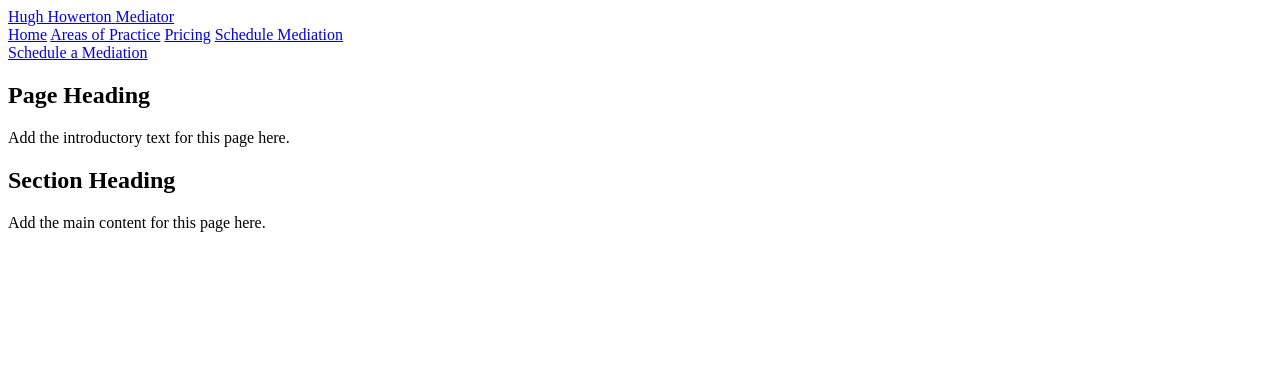
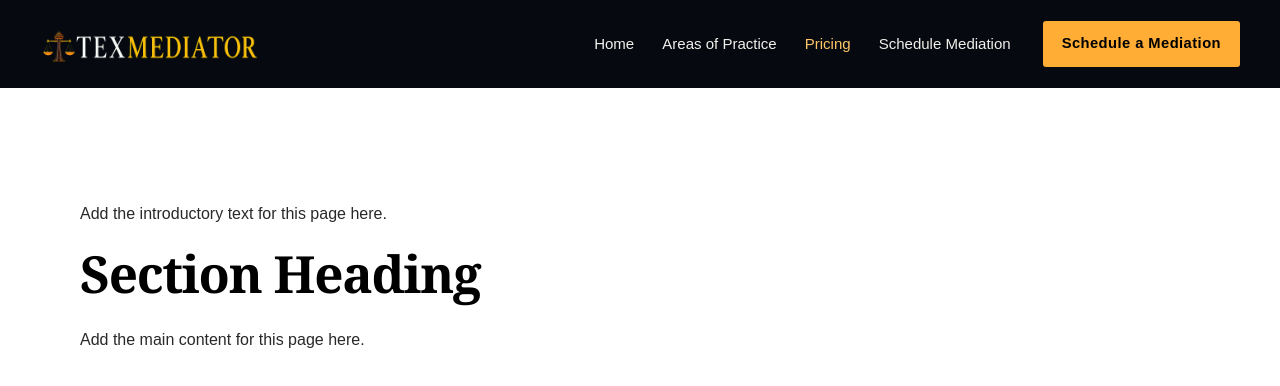
Before and after one commit to victorpena210/texmediator, a plain HTML site: page pricing.html in a window 1280 px wide. Drawn offline with Linux system fonts and the light colour scheme.

```diff
--- a/components/navbar.html
+++ b/components/navbar.html
@@ -1,7 +1,14 @@
 <header class="site-header">
-    <a href="index.html" class="site-brand">
-        <span class="brand-name">Hugh Howerton</span>
-        <span class="brand-title">Mediator</span>
+    <a
+        href="index.html"
+        class="site-brand"
+        aria-label="TexMediator home"
+    >
+        <img
+            src="images/logos/texmediator-horizontal-transparent.png"
+            alt="TexMediator"
+            class="site-brand-logo"
+        >
     </a>
 
     <nav class="main-navigation" aria-label="Main navigation">
--- a/css/main.css
+++ b/css/main.css
@@ -27,7 +27,7 @@ body {
     margin: 0;
     color: var(--text);
     background: var(--white);
-    font-family: Arial, Helvetica, sans-serif;
+    font-family: "Source Sans 3", Arial, Helvetica, sans-serif;
     line-height: 1.7;
 }
 
@@ -42,7 +42,7 @@ h1,
 h2,
 h3 {
     color: var(--navy);
-    font-family: Georgia, "Times New Roman", serif;
+    font-family: "Libre Baskerville", Georgia, "Times New Roman", serif;
     line-height: 1.15;
 }
 
@@ -50,8 +50,8 @@ h1 {
     max-width: 780px;
     margin-bottom: 24px;
     color: var(--white);
-    font-size: clamp(3rem, 7vw, 5.75rem);
-    letter-spacing: -0.04em;
+    font-size: clamp(2.8rem, 6vw, 5.1rem);
+    letter-spacing: -0.025em;
 }
 
 h2 {
@@ -78,7 +78,9 @@ a {
 #site-header {
     position: relative;
     z-index: 10;
-    background: var(--navy);
+    background-color: #060a10;
+
+
 }
 
 .site-header {
@@ -92,14 +94,21 @@ a {
 
 .site-brand {
     display: flex;
-    flex-direction: column;
+    align-items: center;
+    flex-shrink: 0;
     margin-right: auto;
-    color: var(--white);
     text-decoration: none;
 }
 
+.site-brand-logo {
+    display: block;
+    width: 220px;
+    height: auto;
+    object-fit: contain;
+}
+
 .brand-name {
-    font-family: Georgia, "Times New Roman", serif;
+    font-family: "Libre Baskerville", Georgia, "Times New Roman", serif;
     font-size: 1.25rem;
     font-weight: 700;
     letter-spacing: 0.04em;
@@ -260,7 +269,7 @@ a {
 }
 
 .hero-portrait figcaption strong {
-    font-family: Georgia, "Times New Roman", serif;
+    font-family: "Libre Baskerville", Georgia, "Times New Roman", serif;
     font-size: 1rem;
 }
 
@@ -313,7 +322,7 @@ a {
     display: block;
     margin-bottom: 12px;
     color: var(--gold);
-    font-family: Georgia, "Times New Roman", serif;
+    font-family: "Libre Baskerville", Georgia, "Times New Roman", serif;
     font-size: 3.6rem;
     font-weight: 700;
     line-height: 1;
@@ -355,7 +364,7 @@ a {
 
 .approach-lead {
     color: var(--navy);
-    font-family: Georgia, "Times New Roman", serif;
+    font-family: "Libre Baskerville", Georgia, "Times New Roman", serif;
     font-size: 1.55rem;
     font-weight: 700;
     line-height: 1.4;
@@ -403,7 +412,7 @@ a {
     border: 1px solid rgba(255, 255, 255, 0.13);
     color: var(--white);
     background: rgba(255, 255, 255, 0.045);
-    font-family: Georgia, "Times New Roman", serif;
+    font-family: "Libre Baskerville", Georgia, "Times New Roman", serif;
     font-size: 1.25rem;
     text-decoration: none;
     transition:
--- a/css/responsive.css
+++ b/css/responsive.css
@@ -199,3 +199,9 @@
         width: 100%;
     }
 }
+
+@media (max-width: 768px) {
+    .site-brand-logo {
+        width: 175px;
+    }
+}
--- a/pricing.html
+++ b/pricing.html
@@ -15,7 +15,8 @@
 
     <title>Page Title | TexMediator</title>
 
-    <link rel="stylesheet" href="css/styles.css">
+    <link rel="stylesheet" href="css/main.css">
+<link rel="stylesheet" href="css/responsive.css">
 </head>
 
 <body>
```
Also changed, not shown: index.html (+14 -0 lines), practice-areas.html (+2 -1 lines), schedule.html (+2 -1 lines), images/logos/texmediator-favicon.png (added), images/logos/texmediator-horizontal-transparent.png (added), 3 other files.
